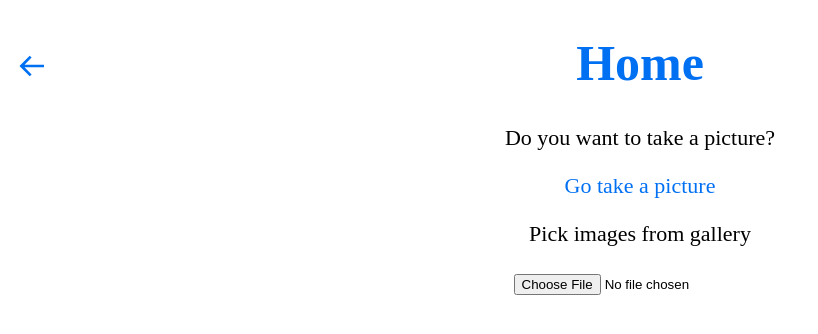
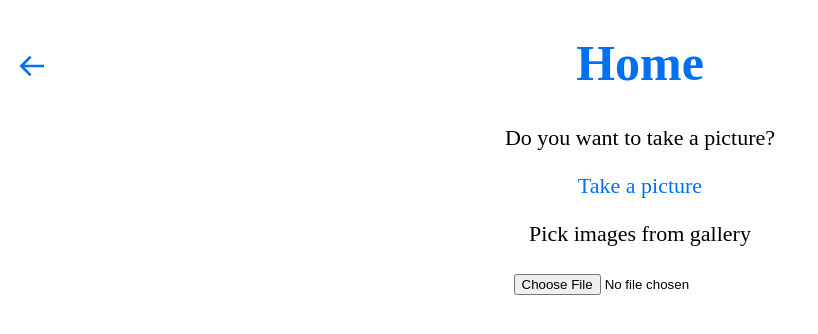
Before and after one commit to guilhermedeoliveira/poc-webview-web, a Next.js app: page / in a window 1280 px wide. Shown: the top 334 px of the page, without its empty margins (0-818 px from the left). Built offline with nearby package versions, Linux system fonts and the light colour scheme.

Commit message:
Update index.js

```diff
--- a/pages/index.js
+++ b/pages/index.js
@@ -23,7 +23,7 @@ const Home = () => (
       <p>Do you want to take a picture?</p>
 
       <Link href="/picture">
-        <Anchor>Go take a picture</Anchor>
+        <Anchor>Take a picture</Anchor>
       </Link>
 
       <div>
```
